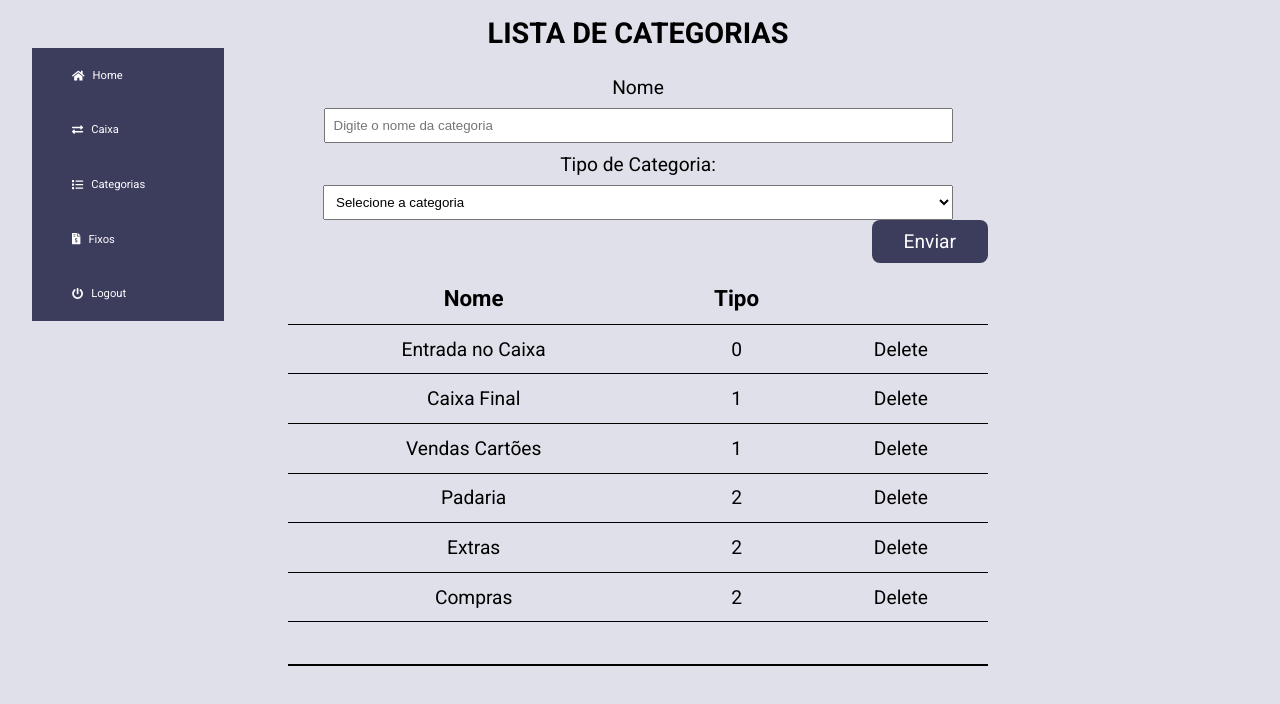
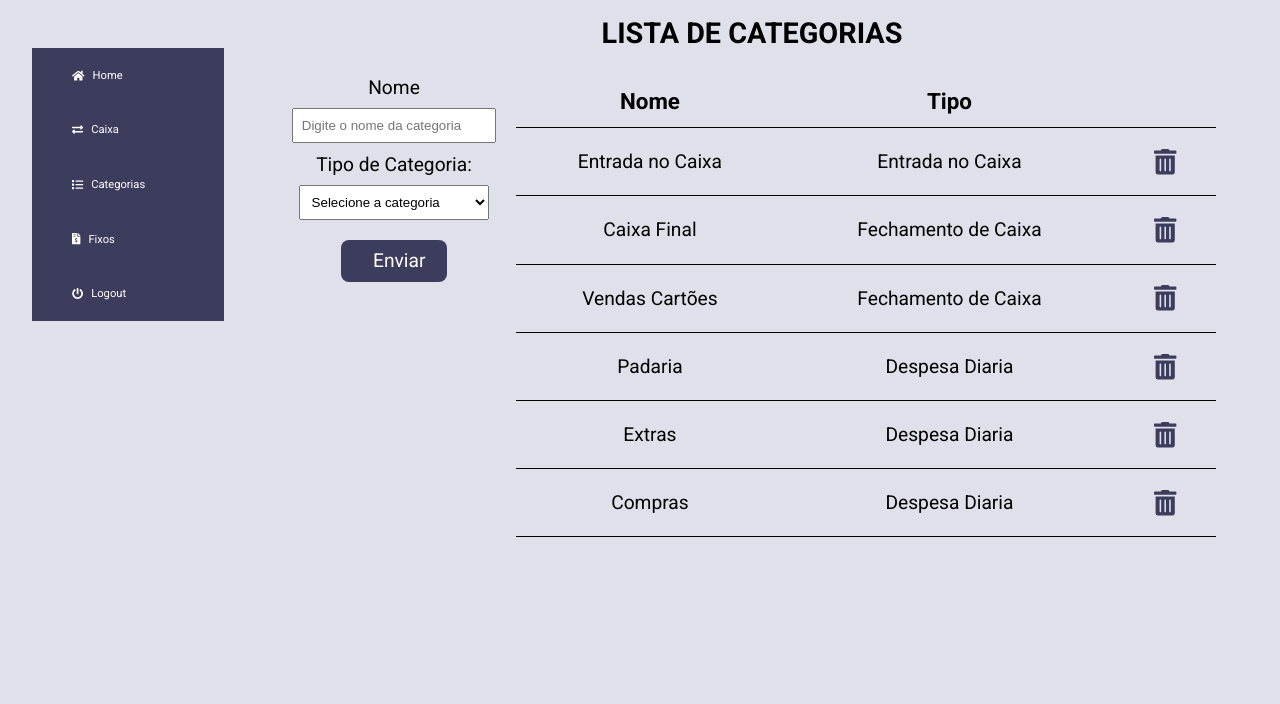
Before and after one commit to GSSiqueira/idl-web, a React (Create React App) app: page /categorias in a window 1280 px wide. Shown: the top 704 px of the page. Built offline with nearby package versions, Linux system fonts and the light colour scheme.

Commit message:
Styled categories page

```diff
--- a/src/components/BasicButton/styles.css
+++ b/src/components/BasicButton/styles.css
@@ -15,7 +15,6 @@
 @media screen and (min-width: 1024px) {
   .basic-button {
     margin: 0;
-    align-self: flex-end;
     padding: 0.6rem 2rem;
     transition: background-color 300ms;
   }
--- a/src/pages/Categories/CategoriesTable/index.tsx
+++ b/src/pages/Categories/CategoriesTable/index.tsx
@@ -1,14 +1,22 @@
 import React from 'react';
-import { Category } from '../../../api/Categories/CategoriesController';
+import {
+  Category,
+  CategoryTypes,
+} from '../../../api/Categories/CategoriesController';
 import './styles.css';
 import '../../../components/BasicTable/styles.css';
+import { FontAwesomeIcon } from '@fortawesome/react-fontawesome';
+import { faTrashAlt } from '@fortawesome/free-solid-svg-icons';
 
 interface CategoriesTableProps {
   categories: Array<Category>;
-  //handleDeleteCategory: (id: number) => void;
+  handleDeleteCategory: (id: number) => void;
 }
 
-const CategoriesTable: React.FC<CategoriesTableProps> = ({ categories }) => {
+const CategoriesTable: React.FC<CategoriesTableProps> = ({
+  categories,
+  handleDeleteCategory,
+}) => {
   return (
     <table className="basic-table">
       <thead>
@@ -23,8 +31,30 @@ const CategoriesTable: React.FC<CategoriesTableProps> = ({ categories }) => {
           return (
             <tr key={category.id}>
               <td>{category.name}</td>
-              <td>{category.type}</td>
-              <td>Delete</td>
+              <td>
+                {
+                  CategoryTypes.filter((type) => {
+                    return type.id === category.type;
+                  })[0].name
+                }
+              </td>
+              <td>
+                <FontAwesomeIcon
+                  className="delete-button"
+                  onClick={() => {
+                    if (
+                      window.confirm(
+                        'Tem certeza que deseja deletar esta categoria?'
+                      )
+                    ) {
+                      handleDeleteCategory(category.id);
+                    }
+                  }}
+                  icon={faTrashAlt}
+                  size="lg"
+                  color="#3c3c5d"
+                />
+              </td>
             </tr>
           );
         })}
--- a/src/pages/Categories/index.tsx
+++ b/src/pages/Categories/index.tsx
@@ -32,6 +32,13 @@ const Categories: React.FC<CategoriesProps> = ({ categoriesController }) => {
     setCategoryType(event.target.value);
   };
 
+  const handleDeleteCategory = (id: number) => {
+    const newCategoriesList = categoriesList.filter((category) => {
+      return category.id !== id;
+    });
+    setCategoriesList(newCategoriesList);
+  };
+
   return (
     <>
       <Header />
@@ -57,7 +64,10 @@ const Categories: React.FC<CategoriesProps> = ({ categoriesController }) => {
             />
             <BasicButton label="Enviar" name="submit-button" type="submit" />
           </form>
-          <CategoriesTable categories={categoriesList} />
+          <CategoriesTable
+            categories={categoriesList}
+            handleDeleteCategory={handleDeleteCategory}
+          />
         </section>
       </main>
     </>
--- a/src/pages/Categories/styles.css
+++ b/src/pages/Categories/styles.css
@@ -19,5 +19,37 @@
   flex-direction: column;
   justify-content: flex-start;
   padding-bottom: 2rem;
-  border-bottom: 2px solid black;
 }
+
+@media screen and (min-width: 1024px) {
+  .categories-content {
+    width: 100%;
+  }
+
+  .categories-section {
+    width: 100%;
+    display: grid;
+    grid-template-columns: 1fr 1fr 1fr;
+    grid-template-rows: auto;
+    column-gap: 1rem;
+    grid-template-areas: 'form table table';
+  }
+
+  .categories-section form {
+    grid-area: form;
+    width: 100%;
+    display: flex;
+    flex-flow: column wrap;
+    align-items: stretch;
+  }
+
+  .categories-section table {
+    grid-area: table;
+    width: 100%;
+  }
+
+  .categories-section .basic-button {
+    width: 50%;
+    margin: 1.2rem auto;
+  }
+}
--- a/src/pages/Flux/styles.css
+++ b/src/pages/Flux/styles.css
@@ -19,7 +19,6 @@
   flex-direction: column;
   justify-content: flex-start;
   padding-bottom: 2rem;
-  border-bottom: 2px solid black;
 }
 
 @media screen and (min-width: 1024px) {
@@ -35,7 +34,6 @@
   }
 
   .flux-section {
-    border: none;
     align-items: center;
     grid-area: flux;
   }
@@ -64,8 +62,10 @@
     grid-area: category;
   }
 
-  .submit-button {
+  .flux-content .submit-button {
     grid-area: button;
+
+    align-self: flex-end;
   }
 
   .main-title {
```
